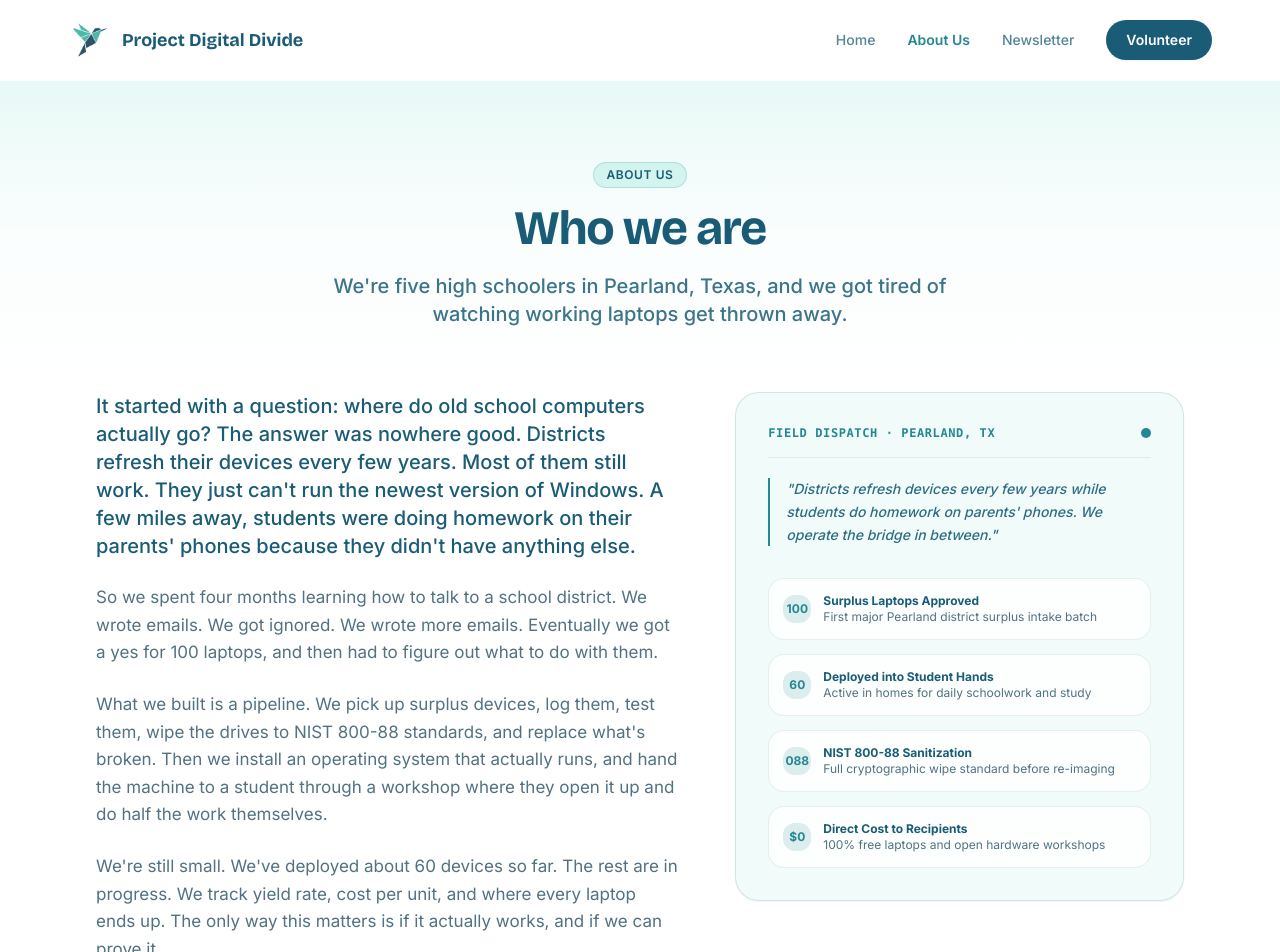
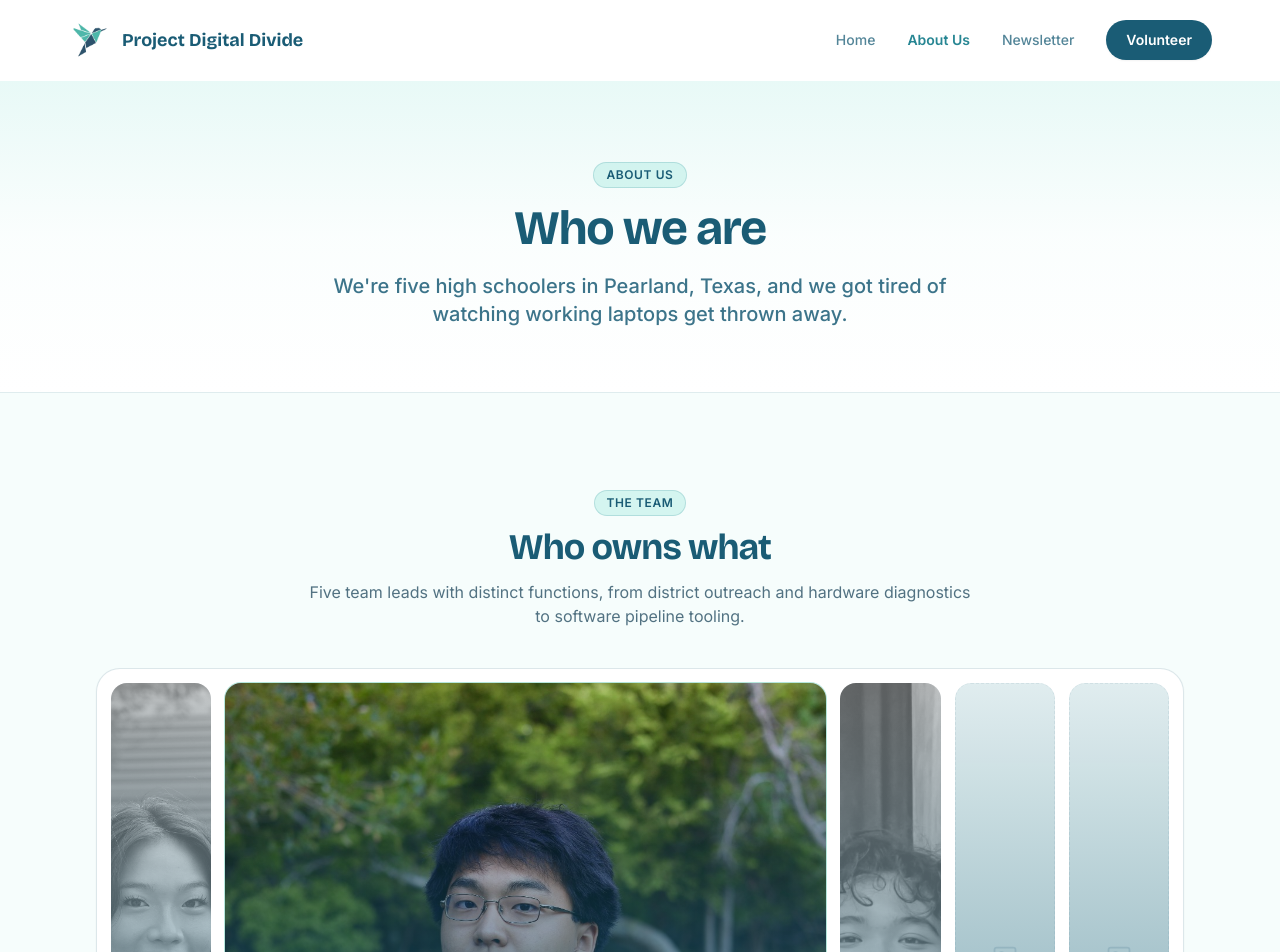
Before and after one commit to bebepig1437/project-digital-divide, a React (Vite) app: page /about in a window 1280 px wide. Shown: the top 952 px of the page. Built offline with nearby package versions, Linux system fonts and the light colour scheme; the HTML template or start-up script is replaced by a standard one.

Commit message:
refactor(views): focus about page on team showcase and simplify newsletter feed

```diff
--- a/src/pages/About.jsx
+++ b/src/pages/About.jsx
@@ -17,91 +17,10 @@ export default function About() {
         </div>
       </section>
 
-      {/* Origin Story Narrative & Ground Reality Ledger */}
-      <section className="bg-white pb-20 sm:pb-28">
+      {/* The Team Showcase */}
+      <section className="border-t border-brand-slate/10 bg-brand-pale/10 py-16 sm:py-24">
         <div className="container-content">
-          <div className="grid gap-12 lg:grid-cols-[1.3fr_1fr] lg:gap-14 lg:items-start">
-            <Reveal>
-              <div className="space-y-6 text-[16px] leading-relaxed text-muted sm:text-[17px]">
-                <p className="text-lg font-medium leading-relaxed text-brand-slate sm:text-xl">
-                  It started with a question: where do old school computers actually go? The answer was nowhere good. Districts refresh their devices every few years. Most of them still work. They just can't run the newest version of Windows. A few miles away, students were doing homework on their parents' phones because they didn't have anything else.
-                </p>
-                <p>
-                  So we spent four months learning how to talk to a school district. We wrote emails. We got ignored. We wrote more emails. Eventually we got a yes for 100 laptops, and then had to figure out what to do with them.
-                </p>
-                <p>
-                  What we built is a pipeline. We pick up surplus devices, log them, test them, wipe the drives to NIST 800-88 standards, and replace what's broken. Then we install an operating system that actually runs, and hand the machine to a student through a workshop where they open it up and do half the work themselves.
-                </p>
-                <p>
-                  We're still small. We've deployed about 60 devices so far. The rest are in progress. We track yield rate, cost per unit, and where every laptop ends up. The only way this matters is if it actually works, and if we can prove it.
-                </p>
-              </div>
-            </Reveal>
-
-            <Reveal delay={120}>
-              <div className="rounded-3xl border border-brand-slate/15 bg-brand-pale/15 p-7 shadow-sm sm:p-8">
-                <div className="flex items-center justify-between border-b border-brand-slate/10 pb-4">
-                  <span className="font-mono text-xs font-bold uppercase tracking-wider text-brand-teal">
-                    Field Dispatch · Pearland, TX
-                  </span>
-                  <span className="flex h-2.5 w-2.5 rounded-full bg-brand-teal animate-pulse" />
-                </div>
-
-                <blockquote className="mt-5 border-l-2 border-brand-teal pl-4 text-sm font-medium italic leading-relaxed text-brand-slate/90">
-                  "Districts refresh devices every few years while students do homework on parents' phones. We operate the bridge in between."
-                </blockquote>
-
-                <div className="mt-6 space-y-3.5 pt-2">
-                  <div className="flex items-start gap-3 rounded-2xl border border-brand-slate/10 bg-white/80 p-3.5 shadow-xs">
-                    <div className="mt-0.5 flex h-7 w-7 flex-none items-center justify-center rounded-xl bg-brand-teal/15 text-xs font-bold text-brand-teal">
-                      100
-                    </div>
-                    <div>
-                      <p className="text-xs font-bold text-brand-slate">Surplus Laptops Approved</p>
-                      <p className="text-xs text-muted">First major Pearland district surplus intake batch</p>
-                    </div>
-                  </div>
-
-                  <div className="flex items-start gap-3 rounded-2xl border border-brand-slate/10 bg-white/80 p-3.5 shadow-xs">
-                    <div className="mt-0.5 flex h-7 w-7 flex-none items-center justify-center rounded-xl bg-brand-teal/15 text-xs font-bold text-brand-teal">
-                      60
-                    </div>
-                    <div>
-                      <p className="text-xs font-bold text-brand-slate">Deployed into Student Hands</p>
-                      <p className="text-xs text-muted">Active in homes for daily schoolwork and study</p>
-                    </div>
-                  </div>
-
-                  <div className="flex items-start gap-3 rounded-2xl border border-brand-slate/10 bg-white/80 p-3.5 shadow-xs">
-                    <div className="mt-0.5 flex h-7 w-7 flex-none items-center justify-center rounded-xl bg-brand-teal/15 text-xs font-bold text-brand-teal">
-                      088
-                    </div>
-                    <div>
-                      <p className="text-xs font-bold text-brand-slate">NIST 800-88 Sanitization</p>
-                      <p className="text-xs text-muted">Full cryptographic wipe standard before re-imaging</p>
-                    </div>
-                  </div>
-
-                  <div className="flex items-start gap-3 rounded-2xl border border-brand-slate/10 bg-white/80 p-3.5 shadow-xs">
-                    <div className="mt-0.5 flex h-7 w-7 flex-none items-center justify-center rounded-xl bg-brand-teal/15 text-xs font-bold text-brand-teal">
-                      $0
-                    </div>
-                    <div>
-                      <p className="text-xs font-bold text-brand-slate">Direct Cost to Recipients</p>
-                      <p className="text-xs text-muted">100% free laptops and open hardware workshops</p>
-                    </div>
-                  </div>
-                </div>
-              </div>
-            </Reveal>
-          </div>
-        </div>
-      </section>
-
-      {/* The Team: Horizon Expander */}
-      <section className="border-t border-brand-slate/10 bg-brand-pale/10 py-20 sm:py-28">
-        <div className="container-content">
-          <div className="mx-auto mb-12 max-w-2xl text-center">
+          <div className="mx-auto mb-10 max-w-2xl text-center">
             <span className="eyebrow">The Team</span>
             <h2 className="mt-3 text-3xl font-bold text-brand-slate sm:text-4xl">
               Who owns what
--- a/src/pages/Newsletter.jsx
+++ b/src/pages/Newsletter.jsx
@@ -18,9 +18,7 @@ export default function Newsletter() {
       </section>
 
       <section className="bg-white pb-20 sm:pb-28">
-        <div className="container-content">
-          <div className="grid gap-10 lg:grid-cols-[1.3fr_1fr] lg:gap-12 lg:items-start">
-            <div>
+        <div className="container-content max-w-3xl">
           {posts.length === 0 ? (
             <div className="rounded-3xl border border-brand-slate/15 bg-brand-pale/10 p-12 text-center text-muted">
               No posts yet. Check back soon.
@@ -31,81 +29,28 @@ export default function Newsletter() {
                 <Reveal key={post.slug}>
                   <Link
                     to={`/newsletter/${post.slug}`}
-                        className="group flex flex-col justify-between rounded-3xl border border-brand-slate/15 bg-white p-7 sm:p-8 shadow-sm transition-all duration-300 hover:border-brand-teal/40 hover:shadow-md"
+                    className="group block rounded-3xl border border-brand-slate/15 bg-white p-7 transition-all duration-300 hover:border-brand-teal/50 hover:shadow-md sm:p-8"
                   >
-                        <div>
-                          <div className="flex items-center gap-3">
-                            <span className="rounded-full border border-brand-teal/20 bg-brand-teal/10 px-3 py-0.5 text-xs font-semibold uppercase tracking-wider text-brand-teal">
-                              Field Dispatch
-                            </span>
-                            <time className="text-xs font-medium text-muted">
+                    <div className="flex flex-wrap items-center gap-3">
+                      <time className="text-xs font-semibold uppercase tracking-wider text-brand-teal">
                         {formatDate(post.date)}
                       </time>
                     </div>
-                          <h2 className="mt-4 font-display text-2xl font-bold tracking-tight text-brand-slate transition-colors group-hover:text-brand-teal sm:text-3xl">
+                    <h2 className="mt-3 font-display text-2xl font-bold tracking-tight text-brand-slate transition-colors group-hover:text-brand-teal sm:text-3xl">
                       {post.title}
                     </h2>
                     <p className="mt-3 text-base leading-relaxed text-muted">
                       {post.excerpt}
                     </p>
-                        </div>
-                        <div className="mt-6 flex items-center justify-between border-t border-brand-slate/10 pt-4">
-                          <span className="text-xs font-medium text-brand-slate/75">
-                            By Student Engineering Team
-                          </span>
-                          <span className="inline-flex items-center gap-1.5 text-sm font-semibold text-brand-slate group-hover:text-brand-teal transition-colors">
-                            Read article
+                    <div className="mt-5 flex items-center gap-1.5 text-sm font-semibold text-brand-slate transition-colors group-hover:text-brand-teal">
+                      <span>Read article</span>
                       <ArrowRight size={15} className="transition-transform group-hover:translate-x-1" />
-                          </span>
                     </div>
                   </Link>
                 </Reveal>
               ))}
             </div>
           )}
-            </div>
-
-            {/* Sidebar: Newsletter Scope & Topics Card */}
-            <Reveal delay={120}>
-              <div className="rounded-3xl border border-brand-slate/15 bg-brand-pale/15 p-7 shadow-sm sm:p-8">
-                <span className="font-mono text-xs font-bold uppercase tracking-wider text-brand-teal">
-                  Publication Scope
-                </span>
-                <h3 className="mt-2 text-xl font-bold text-brand-slate">
-                  What we publish
-                </h3>
-                <p className="mt-2.5 text-sm leading-relaxed text-muted">
-                  Zero spam, zero generic thinkpieces. We document our hands-on hardware triage, school district partnerships, and student workshop curriculums.
-                </p>
-
-                <div className="mt-6 space-y-3 border-t border-brand-slate/10 pt-5">
-                  <div className="flex items-start gap-3 text-sm text-brand-slate/90">
-                    <span className="mt-0.5 flex h-5 w-5 flex-none items-center justify-center rounded-full bg-brand-teal/15 text-xs font-bold text-brand-teal">✓</span>
-                    <span>Triage benchmarks &amp; yield rates</span>
-                  </div>
-                  <div className="flex items-start gap-3 text-sm text-brand-slate/90">
-                    <span className="mt-0.5 flex h-5 w-5 flex-none items-center justify-center rounded-full bg-brand-teal/15 text-xs font-bold text-brand-teal">✓</span>
-                    <span>District device pickup dates &amp; drives</span>
-                  </div>
-                  <div className="flex items-start gap-3 text-sm text-brand-slate/90">
-                    <span className="mt-0.5 flex h-5 w-5 flex-none items-center justify-center rounded-full bg-brand-teal/15 text-xs font-bold text-brand-teal">✓</span>
-                    <span>Hands-on student workshop recaps</span>
-                  </div>
-                  <div className="flex items-start gap-3 text-sm text-brand-slate/90">
-                    <span className="mt-0.5 flex h-5 w-5 flex-none items-center justify-center rounded-full bg-brand-teal/15 text-xs font-bold text-brand-teal">✓</span>
-                    <span>Lightweight OS &amp; offline study setups</span>
-                  </div>
-                </div>
-
-                <div className="mt-6 rounded-2xl border border-brand-slate/10 bg-white/80 p-4 shadow-xs">
-                  <p className="text-xs font-semibold uppercase tracking-wider text-brand-slate">Cadence</p>
-                  <p className="mt-1 text-xs text-muted">
-                    Published monthly or immediately following major donation batch distributions.
-                  </p>
-                </div>
-              </div>
-            </Reveal>
-          </div>
         </div>
       </section>
 
```
Lines whose indentation alone changed are shown as unchanged.
